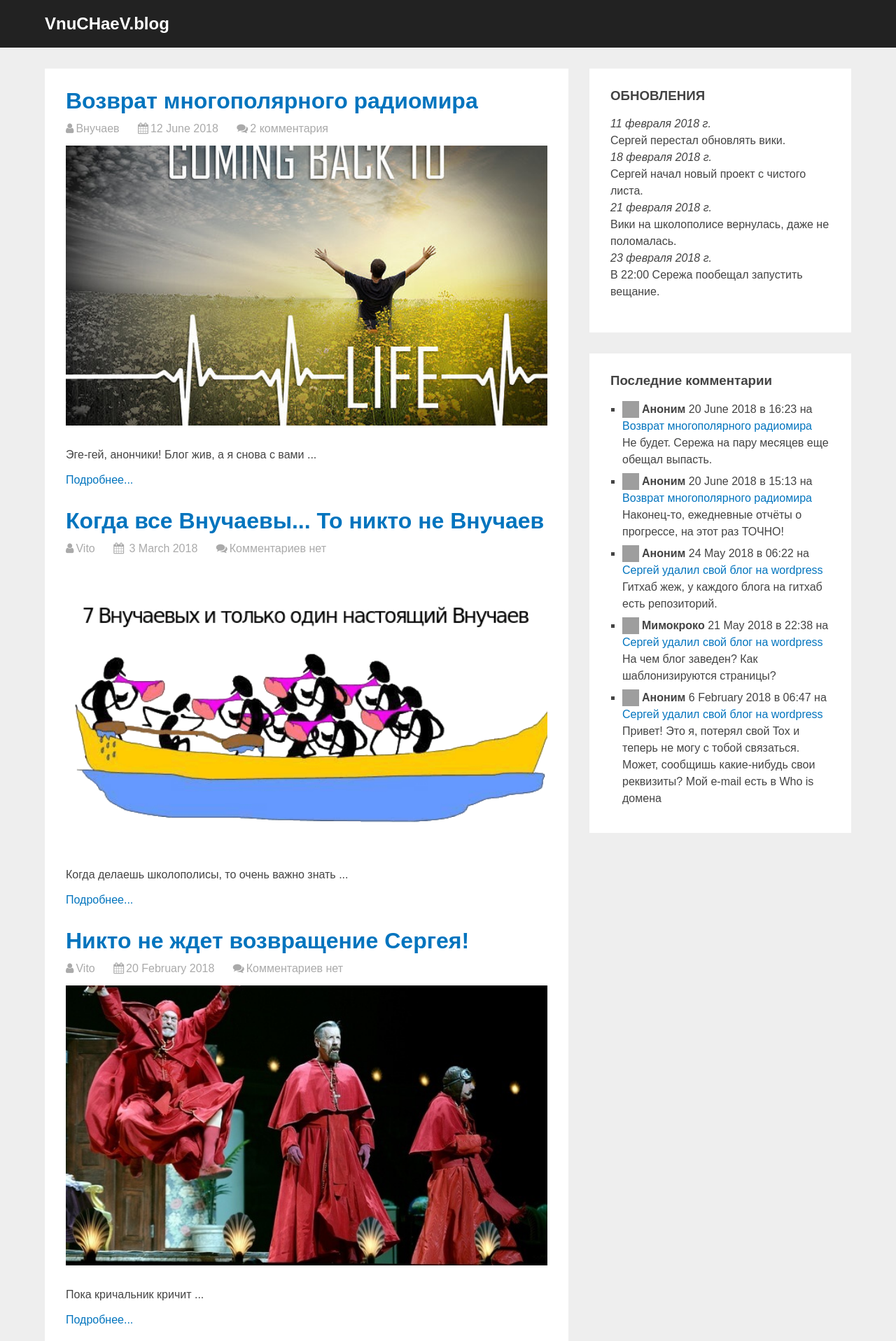
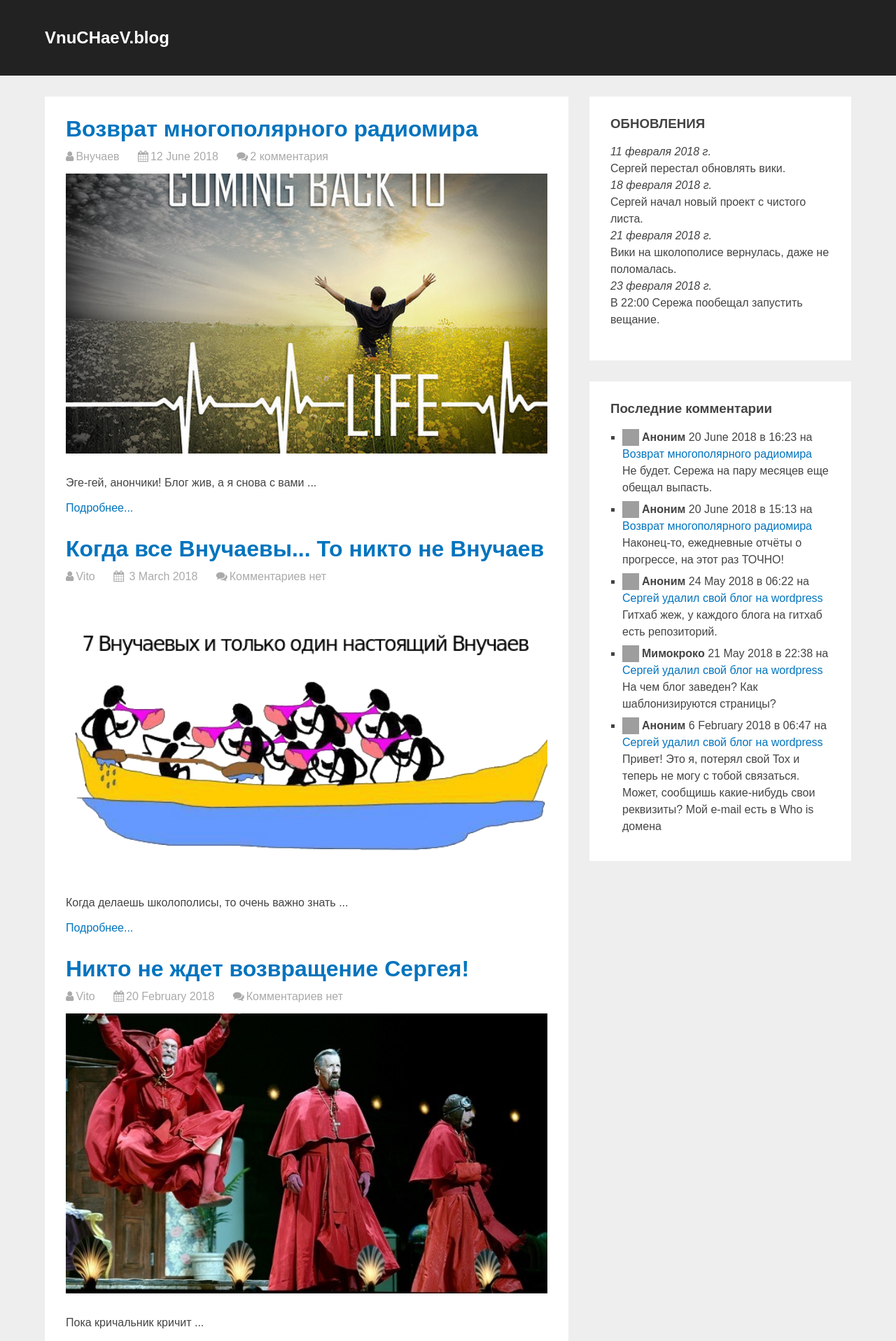
Before and after one commit to vitoyucepi/blog, a Jekyll site: the page built from index.html, in a window 1280 px wide. Shown: the top 1916 px of the page at 70% size. Built offline with Jekyll 4.4.1, drawn with Linux system fonts in a browser that asks for light colours; grey boxes are pictures that could not be loaded.

Commit message:
Update default.css

```diff
--- a/_includes/default.css
+++ b/_includes/default.css
@@ -33,7 +33,7 @@ h1, h2, h3, h4, h5, h6 {
     color: #FFF;
 }
 
-#header h2 {
+#header h1 {
     margin: 0;
 }
 
```
